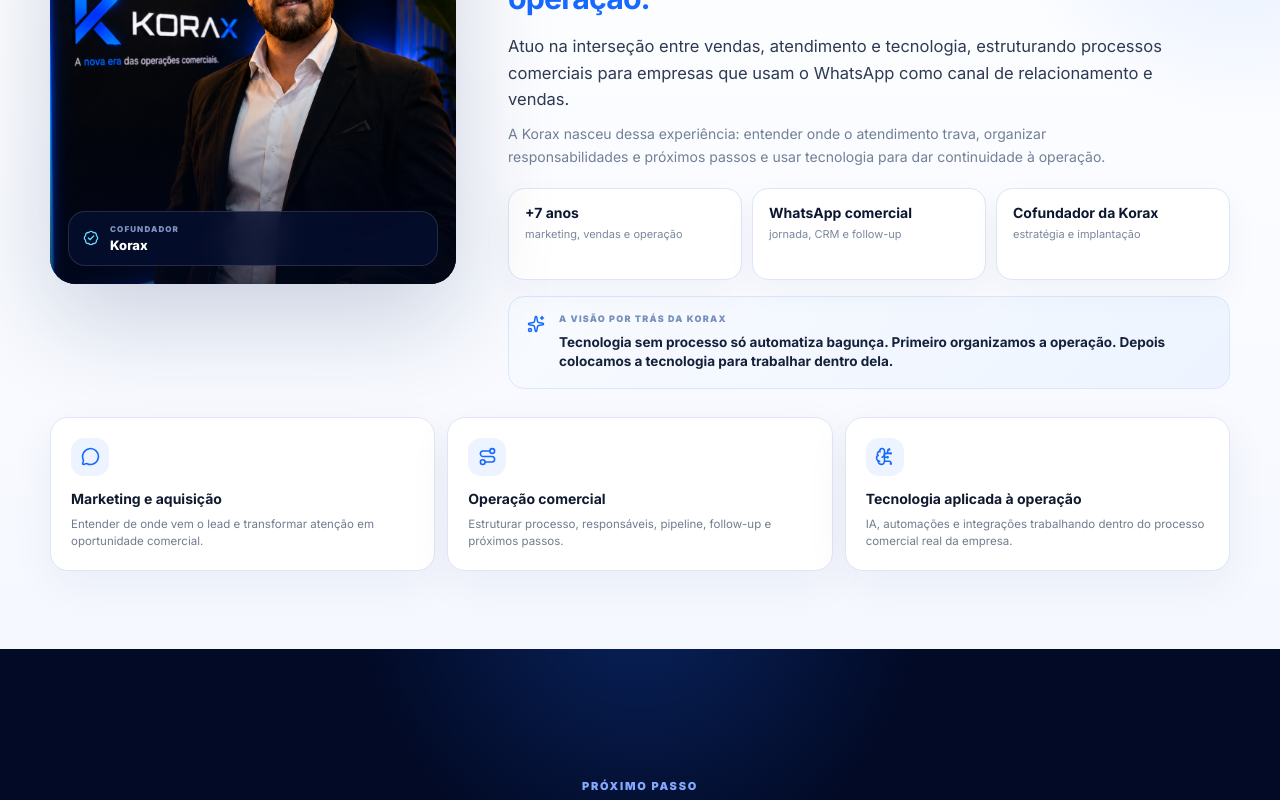
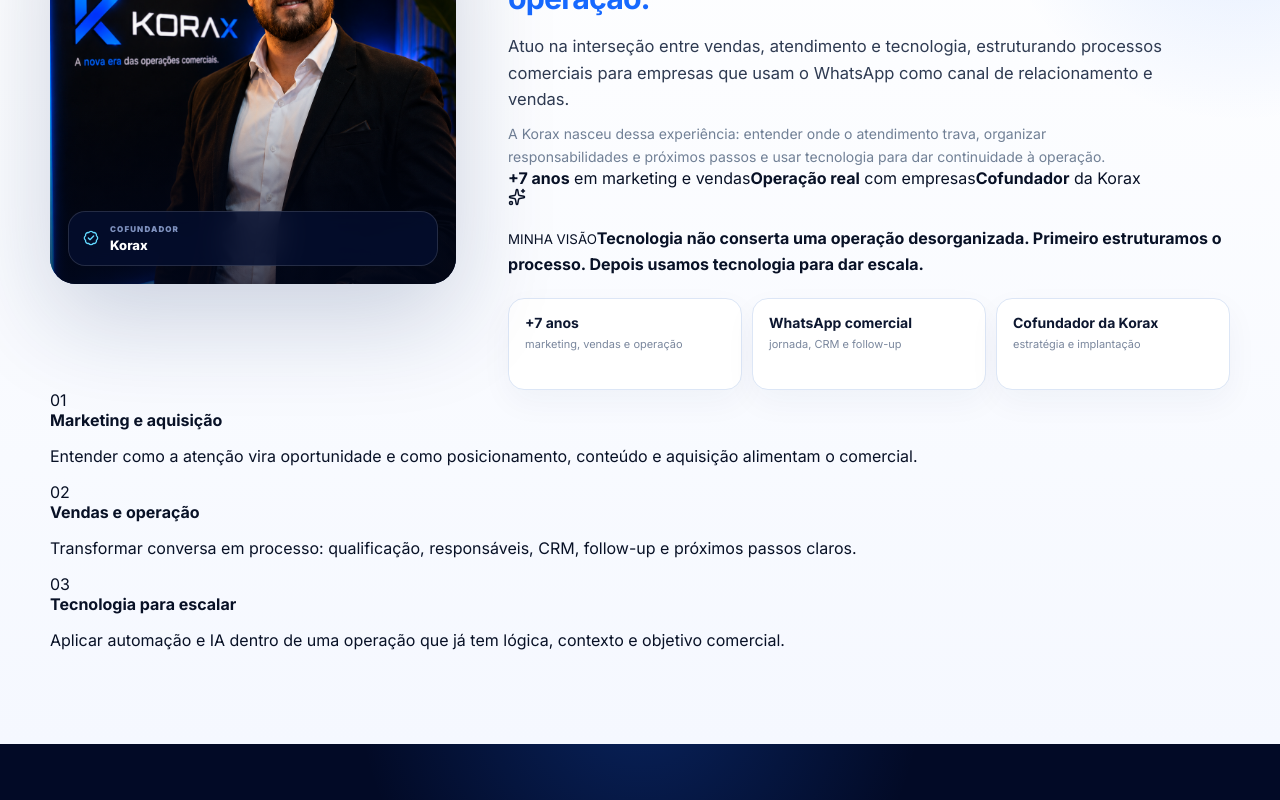
Before and after one commit to diegoalphanogueira-commits/korax-site, a React (Vite) app: page / in a window 1280 px wide. Shown: the part 11200-12000 px from the top of the page. Built offline with nearby package versions, Linux system fonts and the light colour scheme.

Commit message:
Redesign founder section with clearer story and visual hierarchy

```diff
--- a/src/KoraxLandingV5Plus.jsx
+++ b/src/KoraxLandingV5Plus.jsx
@@ -139,7 +139,7 @@
   const [failed, setFailed] = useState(false)
 
   return (
-    <div className="v5plus-founder-photo">
+    <div className="v5plus-founder-photo founder-v3-photo">
       {!failed ? (
         <img
           src="/media/founder/diego-nogueira.webp"
@@ -154,7 +154,7 @@
           <p>Adicione a imagem em<br /><code>public/media/founder/diego-nogueira.webp</code></p>
         </div>
       )}
-      <div className="v5plus-founder-badge">
+      <div className="v5plus-founder-badge founder-v3-badge">
         <BadgeCheck size={16} />
         <span><small>COFUNDADOR</small>Korax</span>
       </div>
@@ -163,59 +163,69 @@
 }
 
 function FounderSection() {
-  const pillars = [
-    [MessageCircle, 'Vendas pelo WhatsApp', 'Experiência prática em atendimento, prospecção, condução e follow-up de oportunidades.'],
-    [Route, 'Estruturação comercial', 'Desenho de jornadas, processos, responsabilidades e próximos passos para o lead não ficar perdido.'],
-    [BrainCircuit, 'IA aplicada à operação', 'Treinamento de comportamento, contexto e automações para a tecnologia trabalhar dentro do processo real da empresa.'],
+  const journey = [
+    {
+      label: '01',
+      title: 'Marketing e aquisição',
+      text: 'Entender como a atenção vira oportunidade e como posicionamento, conteúdo e aquisição alimentam o comercial.',
+    },
+    {
+      label: '02',
+      title: 'Vendas e operação',
+      text: 'Transformar conversa em processo: qualificação, responsáveis, CRM, follow-up e próximos passos claros.',
+    },
+    {
+      label: '03',
+      title: 'Tecnologia para escalar',
+      text: 'Aplicar automação e IA dentro de uma operação que já tem lógica, contexto e objetivo comercial.',
+    },
   ]
 
   return (
-    <section className="v5plus-founder" id="especialista">
+    <section className="v5plus-founder founder-v3" id="especialista">
       <div className="v5-shell">
-        <div className="v5plus-founder-grid">
-          <motion.div className="v5plus-founder-media" {...reveal}>
+        <div className="v5plus-founder-grid founder-v3-grid">
+          <motion.div className="v5plus-founder-media founder-v3-media" {...reveal}>
             <FounderPhoto />
           </motion.div>
 
-          <motion.div className="v5plus-founder-copy" {...reveal}>
-            <span className="v5plus-eyebrow">QUEM ESTÁ POR TRÁS DA ESTRATÉGIA</span>
-            <h2>
-              Diego Nogueira.
-              <em>Estruturação digital e operação comercial pelo WhatsApp.</em>
+          <motion.div className="v5plus-founder-copy founder-v3-copy" {...reveal}>
+            <span className="v5plus-eyebrow founder-v3-eyebrow">QUEM ESTÁ POR TRÁS DA KORAX</span>
+
+            <h2 className="founder-v3-title">
+              <span>Diego Nogueira.</span>
+              <em>Estratégia comercial, marketing e tecnologia aplicados a vendas.</em>
             </h2>
-            <p className="v5plus-founder-intro">
-              Diego atua na interseção entre vendas, atendimento e tecnologia. Sua trajetória passa por vendas consultivas, prospecção, condução de oportunidades pelo WhatsApp, estruturação de processos comerciais e implantação de soluções digitais.
-            </p>
-            <p>
-              Foi acompanhando na prática o que acontece entre a primeira mensagem e o próximo passo que ele identificou um padrão: muitas empresas não perdem oportunidades por falta de procura — perdem porque a resposta demora, o follow-up depende da memória, o contexto se espalha e o comercial fica dependente demais da disponibilidade da equipe.
-            </p>
-            <p>
-              A Korax nasce dessa experiência. Como cofundador e responsável pela estratégia comercial e implantação da solução, Diego transforma o processo real de cada empresa em uma jornada treinável, conectando atendimento humanizado, qualificação, CRM, agenda, follow-up e transferência inteligente para o time.
+
+            <p className="v5plus-founder-intro founder-v3-lead">
+              Há mais de 7 anos atuo entre marketing, vendas e tecnologia. Nesse caminho, aprendi uma coisa simples: gerar atenção não basta — é preciso transformar cada conversa em um próximo passo comercial.
             </p>
 
-            <div className="v5plus-founder-thesis">
-              <Sparkles size={18} />
-              <div>
-                <small>A VISÃO POR TRÁS DA KORAX</small>
-                <strong>Tecnologia sem processo só automatiza bagunça. Primeiro entendemos a operação. Depois treinamos a IA para trabalhar dentro dela.</strong>
-              </div>
+            <p className="founder-v3-story">
+              Hoje ajudo empresas a organizar essa jornada de ponta a ponta: posicionamento, atendimento, qualificação, CRM, follow-up, automação e inteligência artificial trabalhando dentro do mesmo processo. A Korax nasceu justamente dessa prática.
+            </p>
+
+            <div className="founder-v3-meta" aria-label="Experiência de Diego Nogueira">
+              <span><strong>+7 anos</strong> em marketing e vendas</span>
+              <span><strong>Operação real</strong> com empresas</span>
+              <span><strong>Cofundador</strong> da Korax</span>
             </div>
 
-            <div className="v5plus-founder-pills">
-              <span><Check size={13} /> vendas consultivas</span>
-              <span><Check size={13} /> WhatsApp comercial</span>
-              <span><Check size={13} /> CRM e processos</span>
-              <span><Check size={13} /> IA e automação</span>
+            <div className="founder-v3-thesis">
+              <Sparkles size={18} />
+              <p><small>MINHA VISÃO</small><strong>Tecnologia não conserta uma operação desorganizada. Primeiro estruturamos o processo. Depois usamos tecnologia para dar escala.</strong></p>
             </div>
           </motion.div>
         </div>
 
-        <div className="v5plus-founder-pillars">
-          {pillars.map(([Icon, title, text], index) => (
-            <motion.article key={title} {...reveal} transition={{ ...reveal.transition, delay: index * 0.06 }}>
-              <span><Icon size={19} /></span>
-              <strong>{title}</strong>
-              <p>{text}</p>
+        <div className="founder-v3-journey">
+          {journey.map((item, index) => (
+            <motion.article key={item.title} {...reveal} transition={{ ...reveal.transition, delay: index * 0.06 }}>
+              <span>{item.label}</span>
+              <div>
+                <strong>{item.title}</strong>
+                <p>{item.text}</p>
+              </div>
             </motion.article>
           ))}
         </div>
```
